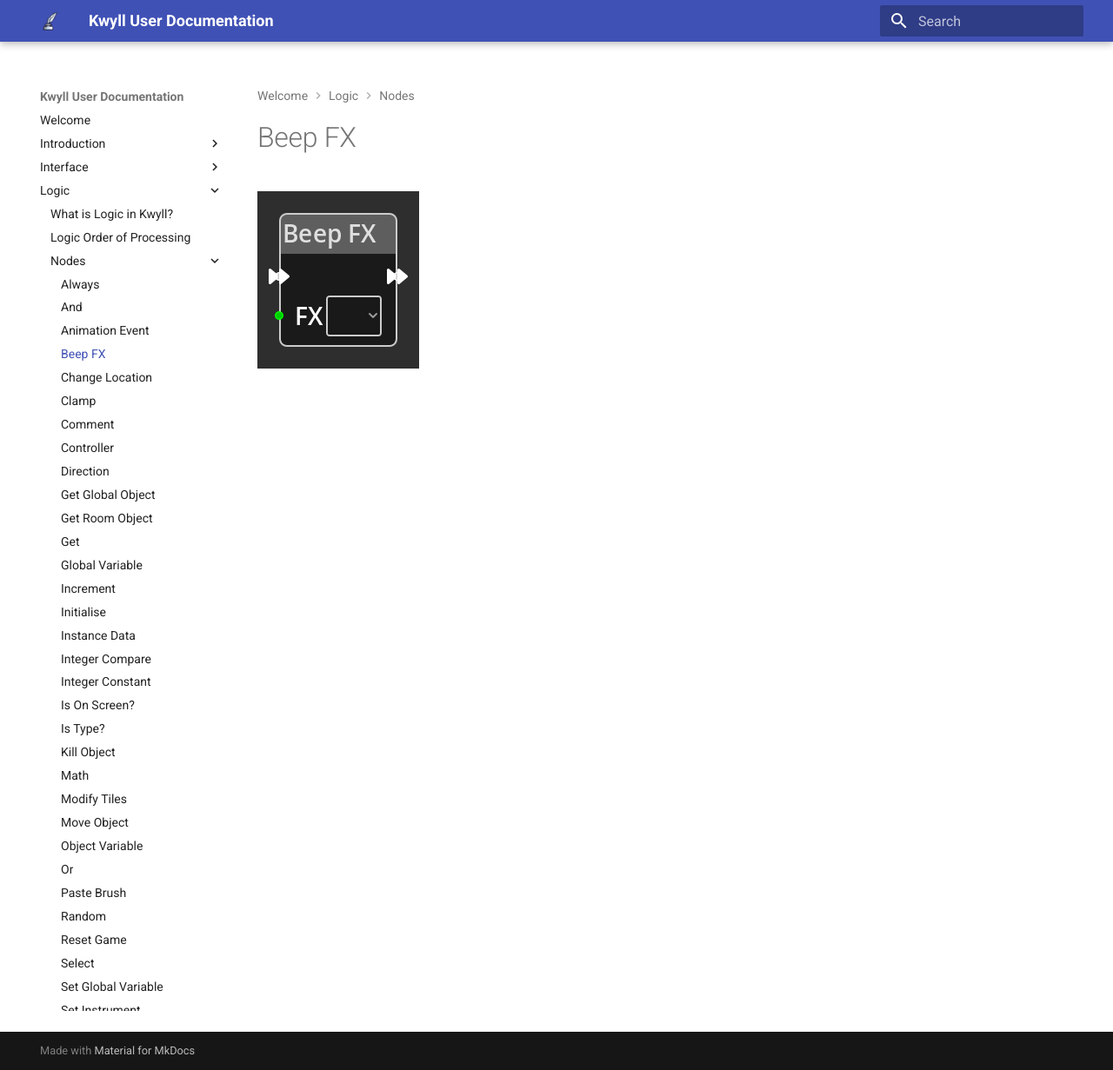
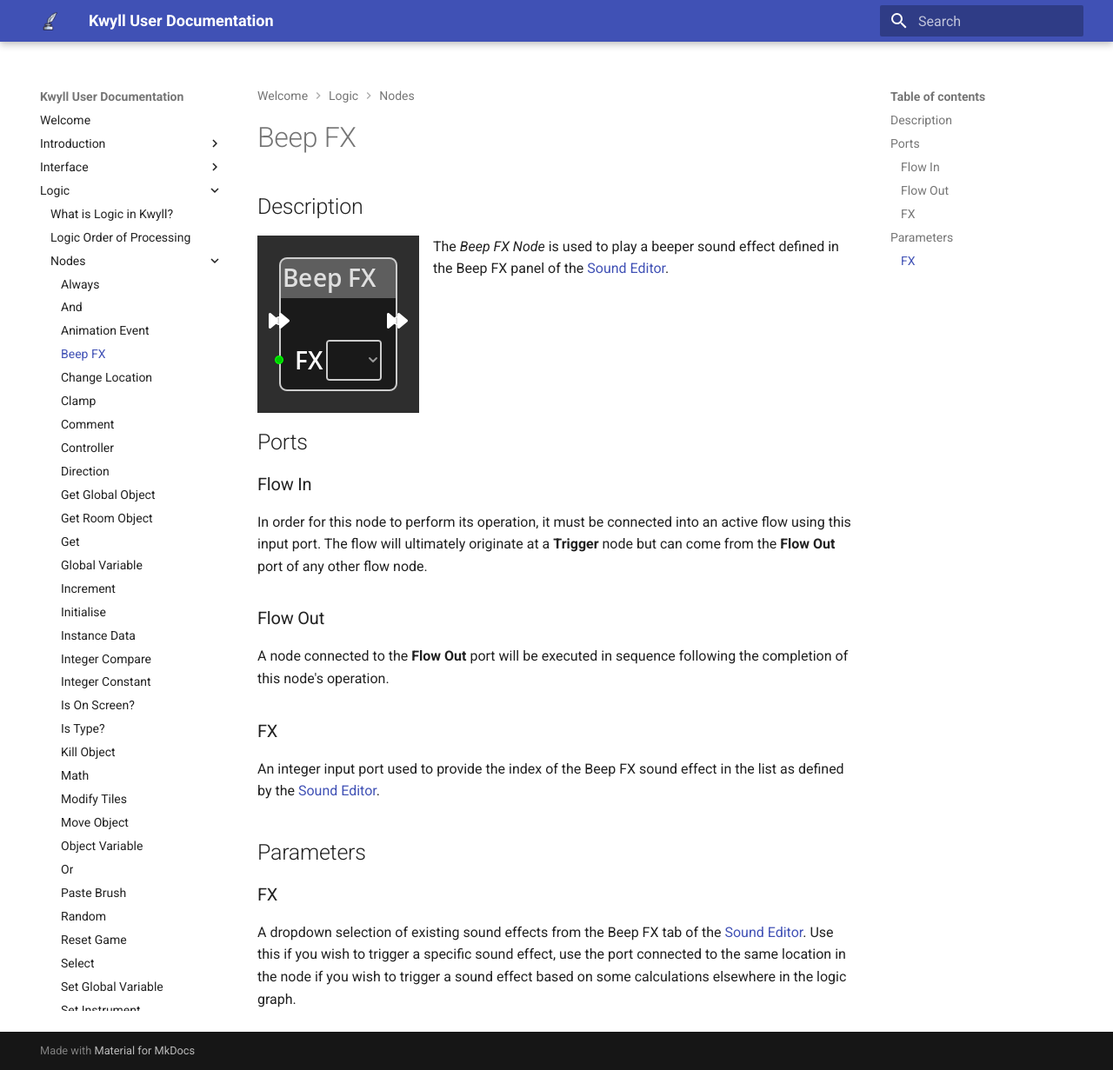
Before and after one commit to IndigoBeetle/KwyllDocs, an MkDocs documentation site: the page built from docs/logic/nodes/beep_fx.md, in a window 1280 px wide and 1231 px high. Shown: the whole window at 87% size. Built offline with MkDocs 1.6.1 and Material for MkDocs 9.7.7, drawn with Linux system fonts in a browser that asks for light colours.

Commit message:
Add more docs.
 * Document some more logic nodes.

```diff
--- a/docs/logic/nodes/beep_fx.md
+++ b/docs/logic/nodes/beep_fx.md
@@ -1,4 +1,40 @@
 
 # Beep FX
 
-![Beep FX Node](../../assets/nodes/beepfx_node.png){align=left}
+
+## Description
+
+![Beep FX Node](../../assets/nodes/beepfx_node.png){align=left} The *Beep FX
+Node* is used to play a beeper sound effect defined in the Beep FX panel of the
+[Sound Editor](/interface/sound_editor.md).
+
+
+## Ports {: style="clear:left" }
+
+### Flow In
+
+In order for this node to perform its operation, it must be connected into an
+active flow using this input port. The flow will ultimately originate at a
+__Trigger__ node but can come from the __Flow Out__ port of any other flow
+node.
+
+### Flow Out
+
+A node connected to the __Flow Out__ port will be executed in sequence
+following the completion of this node's operation.
+
+### FX
+
+An integer input port used to provide the index of the Beep FX sound effect in
+the list as defined by the [Sound Editor](/interface/sound_editor.md).
+
+
+## Parameters
+
+### FX
+
+A dropdown selection of existing sound effects from the Beep FX tab of the
+[Sound Editor](/interface/sound_editor.md). Use this if you wish to trigger a
+specific sound effect, use the port connected to the same location in the node
+if you wish to trigger a sound effect based on some calculations elsewhere in
+the logic graph.
```
Also changed, not shown: docs/logic/nodes/always.md (+8 -7 lines), docs/logic/nodes/and.md (+22 -1 lines), docs/logic/nodes/anim_event.md (+27 -0 lines), docs/logic/nodes/or.md (+22 -1 lines).
